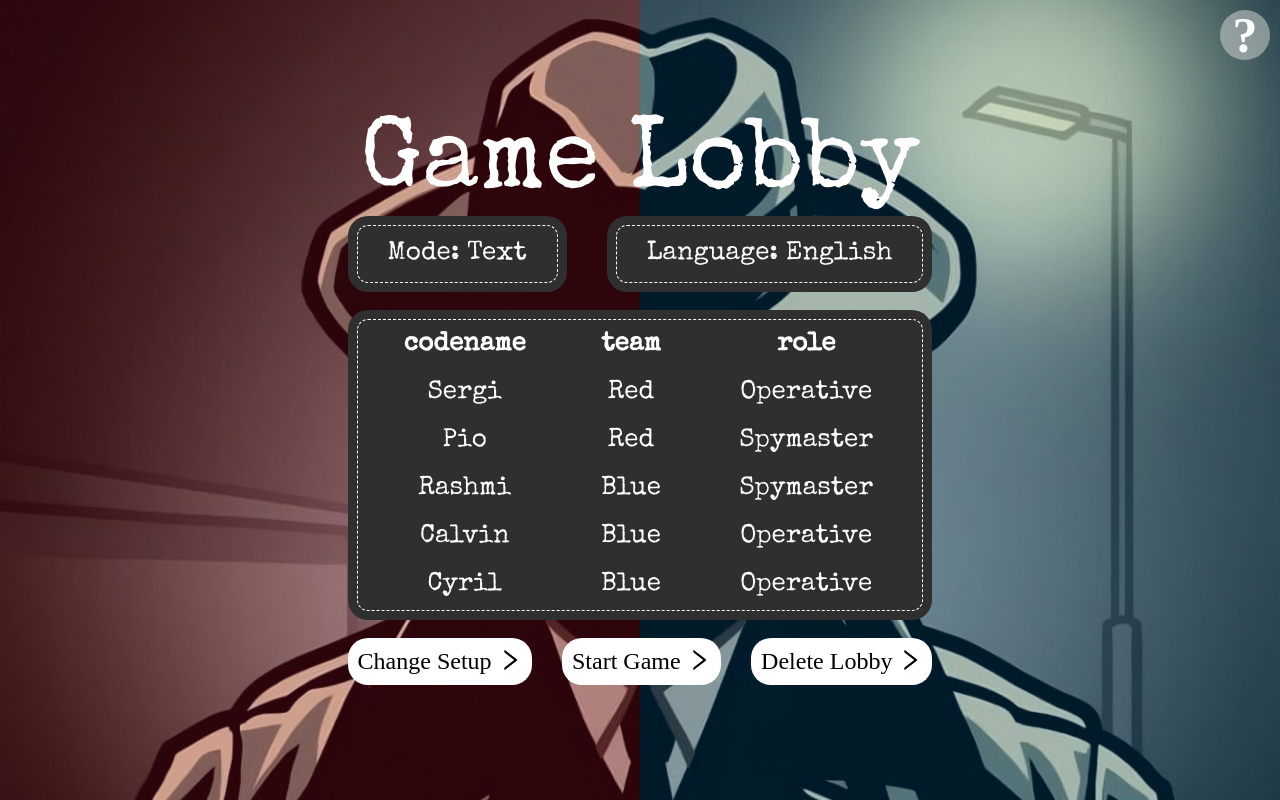
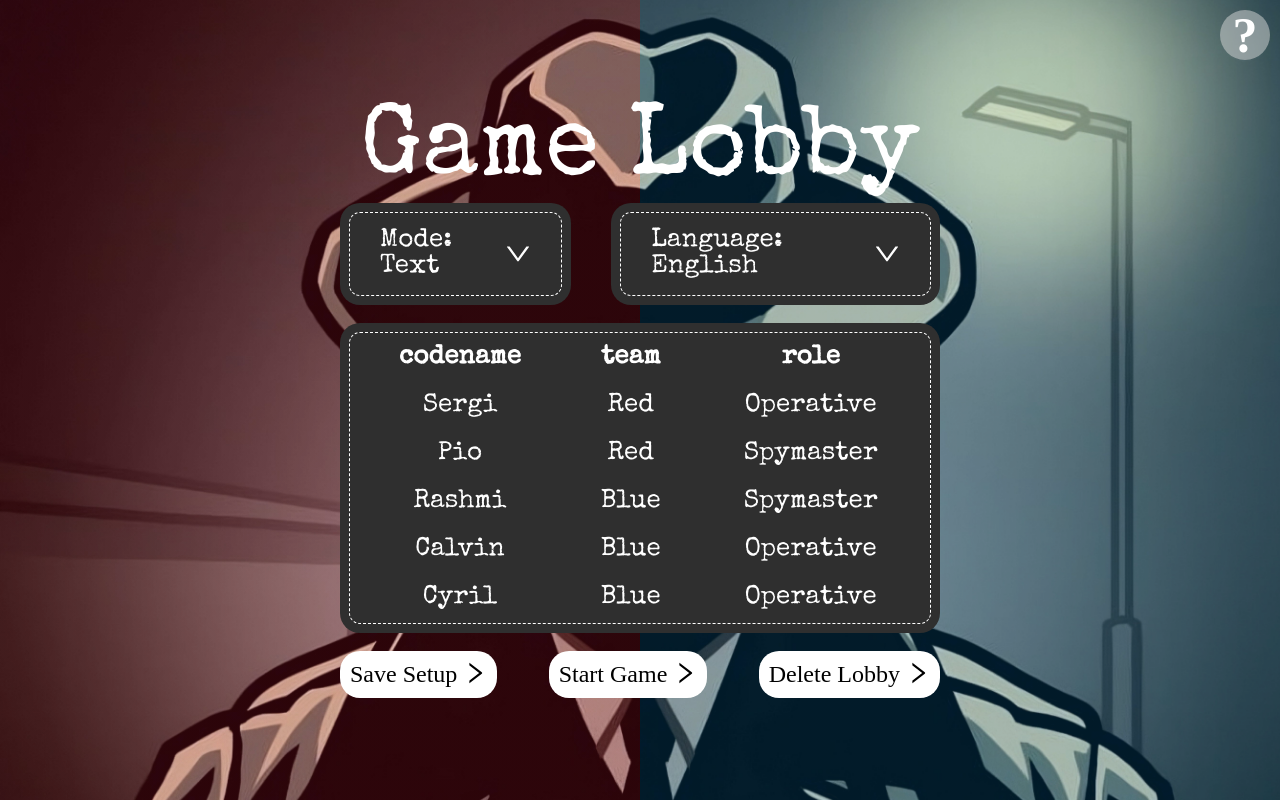
Before and after one commit to cyrimu/sopra-fs25-group-16-client, a Next.js app: page /lobby/1 in a window 1280 px wide. Both pictures are taken after a click on the button "Change Setup". Built offline with nearby package versions, Linux system fonts and the light colour scheme; a web font is replaced by a local one; what @ant-design/nextjs-registry would draw is missing.

Commit message:
add dropdown to modify the language and the game time in the lobby

```diff
--- a/app/lobby/[id]/page.tsx
+++ b/app/lobby/[id]/page.tsx
@@ -6,22 +6,42 @@ import {
   selectGameType,
   selectHost,
   selectLanguage,
+  selectLobbyId,
 } from "@/lib/features/lobby";
 import { LANGUAGES } from "@/lib/features/lobby/languages.types";
 import { GAME_TYPE } from "@/lib/features/game/game.types";
 import { Player, PLAYER_ROLES } from "@/lib/features/player/player.types";
 import { TEAM_COLOR } from "@/lib/features/lobby/team.types";
 import styles from "@/styles/page.module.css";
-import { RightOutlined } from "@ant-design/icons";
+import { DownOutlined, RightOutlined } from "@ant-design/icons";
 import { useState } from "react";
+import { useRouter } from "next/navigation";
+import { Dropdown, MenuProps } from "antd";
 
 export default function Lobby() {
+  const router = useRouter();
+
+  const id = useSelector(selectLobbyId);
+
   const playerName = useSelector(selectPlayerName);
   const hostName = useSelector(selectHost);
   const isHost = playerName === hostName;
 
   const [language, setLanguage] = useState(useSelector(selectLanguage));
   const [type, setType] = useState(useSelector(selectGameType));
+  const [isEdit, setIsEdit] = useState(false);
+
+  function handleDeleteLobby() {
+    router.replace("/create");
+  }
+
+  function handleChangeSetup() {
+    setIsEdit(!isEdit);
+  }
+
+  function handleStartGame() {
+    router.push(`/game/${id}`);
+  }
 
   // Setup mockup data
   const players: Player[] = [
@@ -49,14 +69,68 @@ export default function Lobby() {
   const lang = LANGUAGES[language];
   const languageStr = lang.charAt(0).toUpperCase() + lang.slice(1);
 
+  const handleGameType: MenuProps["onClick"] = (e) => {
+    const newGameType = GAME_TYPE[e.key as keyof typeof GAME_TYPE];
+    setType(newGameType);
+  };
+
+  const handleLanguage: MenuProps["onClick"] = (e) => {
+    const newLanguage = LANGUAGES[e.key as keyof typeof LANGUAGES];
+    setLanguage(newLanguage);
+  };
+
+  const gameTypeElements: MenuProps = {
+    items: Object.values(GAME_TYPE).map((type) => ({
+      key: type,
+      label: (
+        <div className={styles.lobbyDropdown}>
+          {type.charAt(0).toUpperCase() + type.slice(1)}
+        </div>
+      ),
+      onClick: handleGameType,
+    })),
+  };
+
+  const languageElements: MenuProps = {
+    items: Object.values(LANGUAGES).map((language) => ({
+      key: language,
+      label: (
+        <div className={styles.lobbyDropdown}>
+          {language.charAt(0).toUpperCase() + language.slice(1)}
+        </div>
+      ),
+      onClick: handleLanguage,
+    })),
+  };
+
   return (
     <div className={styles.centered}>
       <div className={styles.redBlueOverlay}></div>
       <div className={styles.lobbyTitle}>Game Lobby</div>
       <div className={styles.messageContainer}>
         <div style={{ display: "flex", gap: "40px" }}>
-          <div className={styles.lobbyConfig}>Mode: {gameTypeStr}</div>
-          <div className={styles.lobbyConfig}>Language: {languageStr}</div>
+          <div className={styles.lobbyConfig}>
+            {isEdit && isHost ? (
+              <Dropdown menu={gameTypeElements}>
+                <div style={{ display: "flex" }}>
+                  {`Mode: ${gameTypeStr}`} <DownOutlined />
+                </div>
+              </Dropdown>
+            ) : (
+              `Mode: ${gameTypeStr}`
+            )}
+          </div>
+          <div className={styles.lobbyConfig}>
+            {isEdit && isHost ? (
+              <Dropdown menu={languageElements}>
+                <div style={{ display: "flex" }}>
+                  {`Language: ${languageStr}`} <DownOutlined />
+                </div>
+              </Dropdown>
+            ) : (
+              `Language: ${languageStr}`
+            )}
+          </div>
         </div>
         <br />
         <table className={styles.tableField}>
@@ -88,6 +162,7 @@ export default function Lobby() {
           </tbody>
         </table>
         <br />
+        {isHost && (
           <div
             style={{
               display: "flex",
@@ -95,16 +170,23 @@ export default function Lobby() {
               width: "100%",
             }}
           >
-          <button className={styles.regularButton}>
-            Change Setup <RightOutlined />
+            <button
+              className={styles.regularButton}
+              onClick={handleChangeSetup}
+            >
+              {isEdit ? "Save Setup" : "Change Setup"} <RightOutlined />
             </button>
-          <button className={styles.regularButton}>
+            <button className={styles.regularButton} onClick={handleStartGame}>
               Start Game <RightOutlined />
             </button>
-          <button className={styles.regularButton}>
+            <button
+              className={styles.regularButton}
+              onClick={handleDeleteLobby}
+            >
               Delete Lobby <RightOutlined />
             </button>
           </div>
+        )}
       </div>
     </div>
   );
--- a/app/styles/page.module.css
+++ b/app/styles/page.module.css
@@ -154,13 +154,21 @@
   padding: 25px 40px;
 }
 
+.lobbyDropdown {
+  background-color: #2f2f2f;
+  font-family: "Special Elite", serif;
+  color: white;
+  font-size: 26px;
+  padding: 5px 10px;
+  width: 100%;
+}
+
 .tableField {
   border-radius: 20px;
   background-color: #2f2f2f;
   font-family: "Special Elite", serif;
   color: white;
   font-size: 26px;
-  font-weight: 400;
   outline: 1px dashed white;
   outline-offset: -10px;
   padding: 10px;
```
Lines whose indentation alone changed are shown as unchanged.
